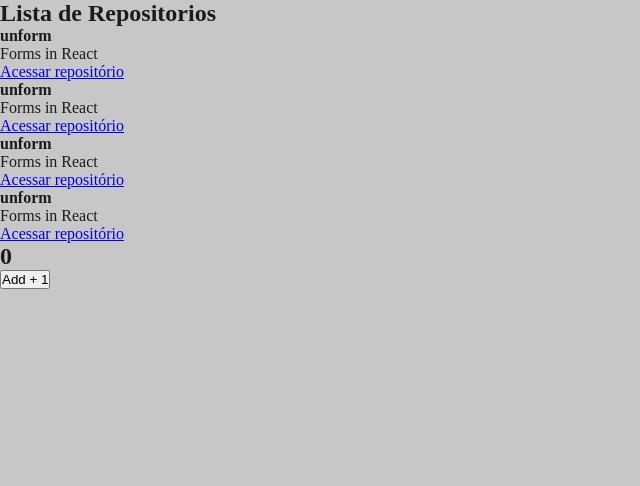
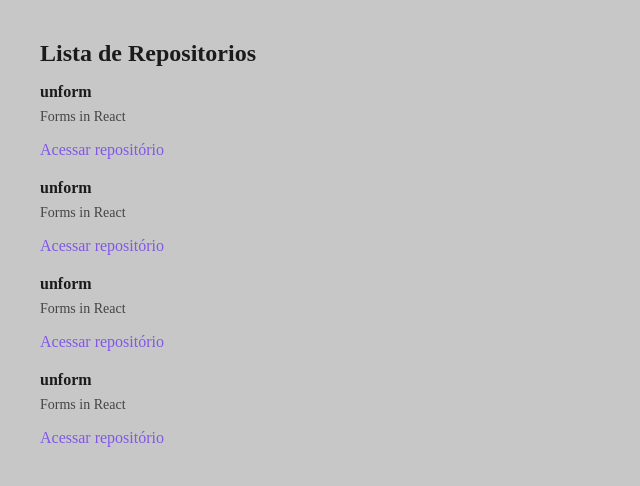
Before and after one commit to felipeduartedeveloper/ignite-github-explorer, a React app: page / in a window 1280 px wide. Shown: the top 486 px of the page, without its empty margins (0-640 px from the left). Built offline with nearby package versions, Linux system fonts and the light colour scheme; the HTML template or start-up script is replaced by a standard one.

Commit message:
chore: style RepositoryList

```diff
--- a/src/App.jsx
+++ b/src/App.jsx
@@ -1,4 +1,3 @@
-import { Counter } from './components/Counter';
 import { RepositoryList } from './components/RepositoryList';
 import './styles/global.scss';
 
@@ -6,7 +5,7 @@
   return (
   <>
   <RepositoryList />
-  <Counter/>
+
   </>
   )
 }
--- a/src/components/Counter.jsx
+++ /dev/null
@@ -1,20 +0,0 @@
-import { useState } from "react";
-
-export function Counter() {
-  const [counter, setCounter] = useState(0);
-
-  function increment() {
-    setCounter(counter +1)
-  }
-
-  return (
-    <div>
-      <h2>{counter}</h2>
-      <button
-      type="button"
-      onClick={increment}>
-        Add + 1
-        </button>
-    </div>
-  );
-}
--- a/src/components/RepositoryList.jsx
+++ b/src/components/RepositoryList.jsx
@@ -1,4 +1,6 @@
 import { RepositoryItem } from "./RepositoryItem";
+
+import '../styles/repositories.scss';
 
 const repository = {
   name: 'unform',
--- /dev/null
+++ b/src/styles/repositories.scss
@@ -0,0 +1,30 @@
+section.repository-list {
+  margin: 40px;
+
+  h1 {
+    margin-bottom: 16px;
+  }
+
+  ul {
+    list-style: none;
+  }
+
+  li {
+    & + li {
+      margin-top: 20px;
+    }
+
+    p {
+      font-size: 14px;
+      color: #444;
+      margin-top: 8px;
+    }
+
+    a {
+      display: inline-block;
+      margin-top: 16px;
+      text-decoration: none;
+      color: #8257e6
+    }
+  }
+}
```
